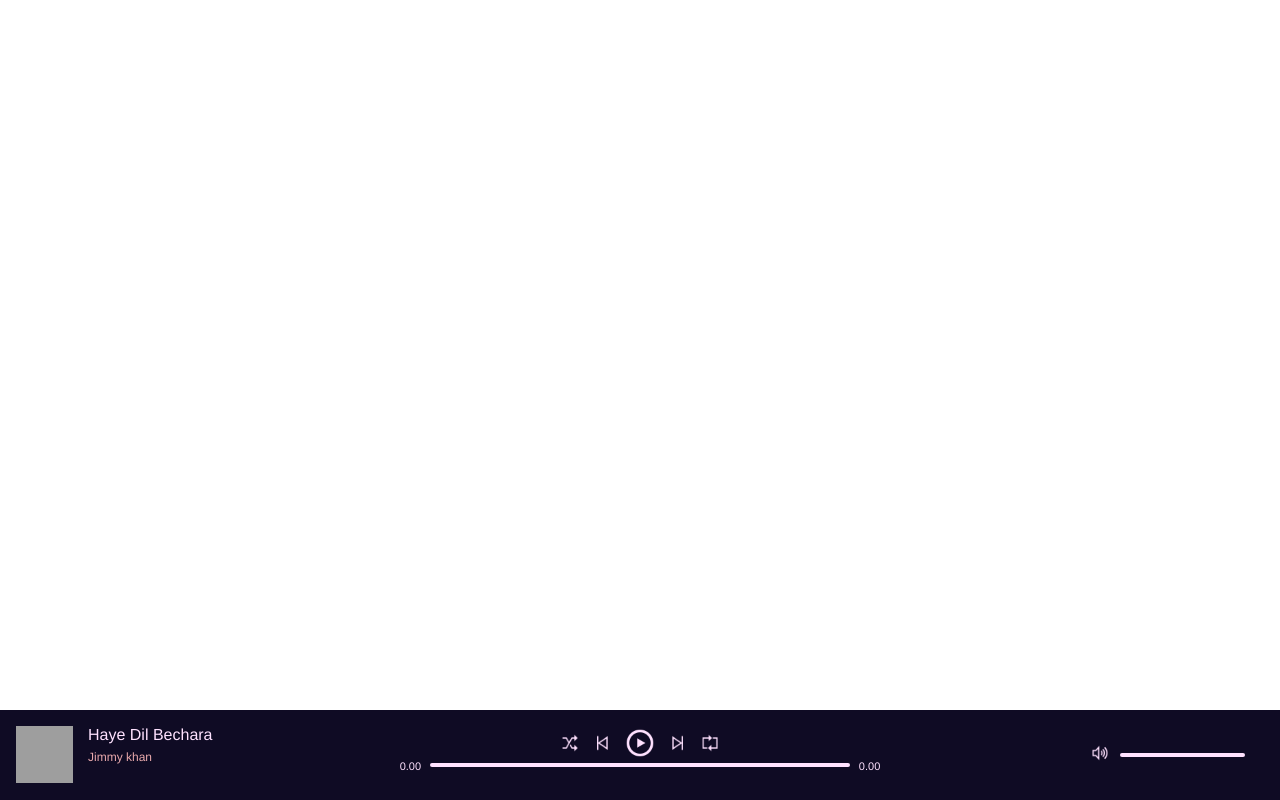
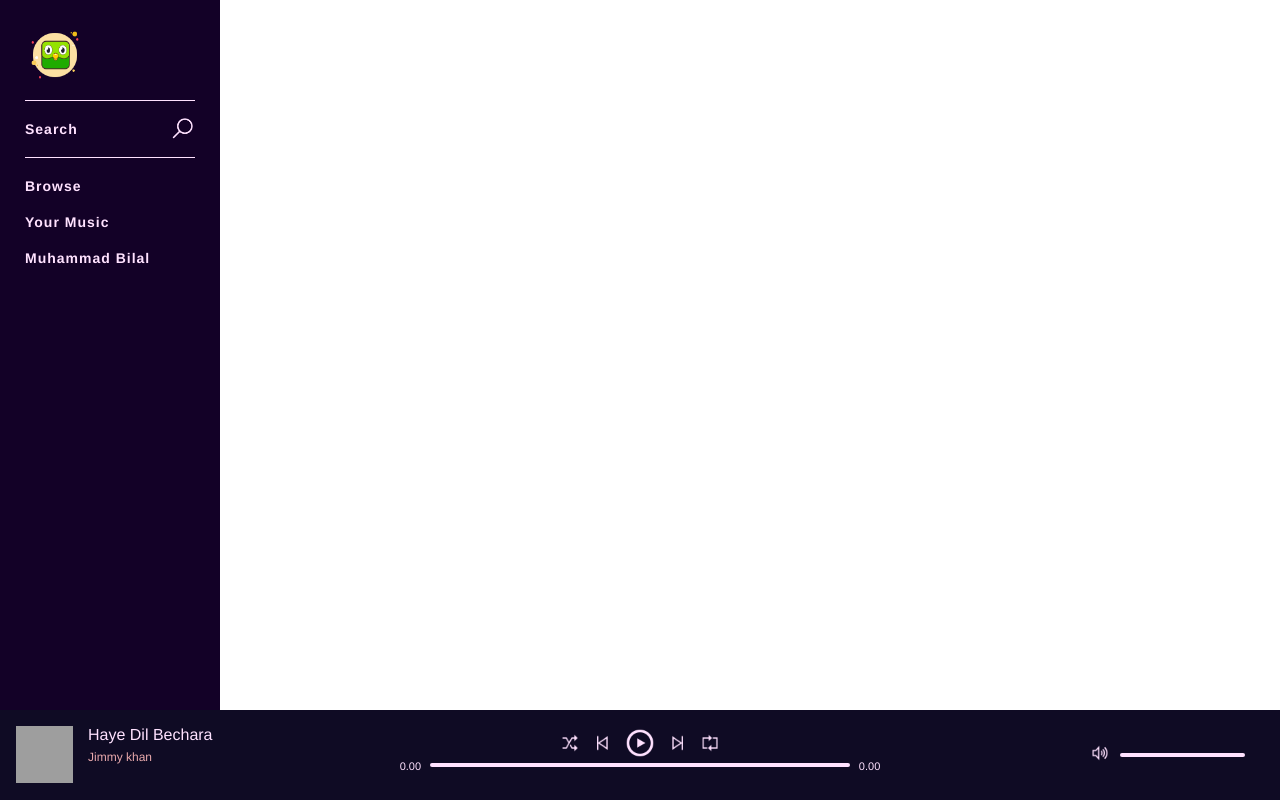
Before and after one commit to Bill550/Spotify, a PHP site: page / in a window 1280 px wide. Run offline with PHP 8.4, Linux system fonts and the light colour scheme; the visitor is signed in with stand-in values (Sample User, id 1); grey boxes are pictures that could not be loaded.

Commit message:
5th Changes

```diff
--- a/Assets/css/style.css
+++ b/Assets/css/style.css
@@ -120,3 +120,55 @@ html,body{
 .volumeBar .progressBar {
     width: 125px;
 }
+/* /////////////////////////////////////////////////////////////////////////////////////////// */
+/* ////////////////////////////////////////////////////////////////////////////////////////////////////// */
+#topContainer {
+    min-height: 100%;
+    width: 100%;
+}
+
+#NavbarContainer {
+    background-color: rgb(19, 1, 39);
+    width: 220px;
+    height: 100vh;
+    position: fixed;
+    top: 0;
+    left: 0;
+}
+.Navbar{
+    padding: 25px;
+    display: flex;
+    flex-direction: column;
+    -ms-flex-direction: column;
+}
+.logo img {
+    width: 60px;
+}
+.logo {
+    margin-bottom: 15px;
+}
+.Navbar .group{
+    border-top: 1px solid #ffe2ff;
+    padding: 10px 0;
+}
+.navItem{
+    padding: 10px 0;
+    font-size: 14px;
+    font-weight: 700;
+    display: block;
+    letter-spacing: 1px;
+    position: relative;
+}
+.navItemLink{
+    color: #ffe2ff;
+    text-decoration: none;
+}
+.navItemLink:hover {
+    color: #E9A9AC;
+}
+.navItemLink .icon {
+    position: absolute;
+    right: 0;
+    top: 5px;
+    width: 25px;
+}
--- a/index.php
+++ b/index.php
@@ -16,12 +16,47 @@
 </head>
 
 <body>
+    <div id="mainContainer">
+        <div id="topContainer">
+            <div id="NavbarContainer">
+                <nav class="Navbar">
+
+                    <a href="index.php" class="logo">
+                        <img src="Assets/Images/Icons/logo.png" alt="" srcset="">
+                    </a>
+
+                    <div class="group">
+                        <div class="navItem">
+                            <a href="search.php" class="navItemLink">Search
+                                <img src="Assets/Images/Icons/search.png" alt="Search" class="icon">
+                            </a>
+                        </div>
+                    </div>
+
+                    <div class="group">
+                        <div class="navItem">
+                            <a href="browse.php" class="navItemLink">Browse</a>
+                        </div>
+                        <div class="navItem">
+                            <a href="youMusic.php" class="navItemLink">Your Music</a>
+                        </div>
+                        <div class="navItem">
+                            <a href="profile.php" class="navItemLink">Muhammad Bilal</a>
+                        </div>
+                    </div>
+
+                </nav>
+            </div>
+        </div>
+
         <div id="nowPlayingBarContainer">
             <div id="nowPlayingBar">
                 <div id="nowPlayingLeft">
                     <div class="content">
                         <span class="albumLink">
-                        <img class="albumArtwork" src="https://mir-s3-cdn-cf.behance.net/project_modules/max_1200/0994d841602157.57ac63336b606.jpg" alt="" srcset="">
+                            <img class="albumArtwork"
+                                src="https://mir-s3-cdn-cf.behance.net/project_modules/max_1200/0994d841602157.57ac63336b606.jpg"
+                                alt="" srcset="">
                         </span>
                         <div class="trackInfo">
                             <span class="trackName">
@@ -68,7 +103,7 @@
                             <span class="progressTime current">0.00</span>
                             <div class="progressBar">
                                 <div class="progressBarBG">
-                                <div class="progress">  </div>
+                                    <div class="progress"> </div>
                                 </div>
                             </div>
                             <span class="progressTime remaining">0.00</span>
@@ -83,7 +118,7 @@
 
                         <div class="progressBar">
                             <div class="progressBarBG">
-                            <div class="progress">  </div>
+                                <div class="progress"> </div>
                             </div>
                         </div>
 
@@ -94,6 +129,7 @@
                 </div>
             </div>
         </div>
+    </div>
 </body>
 
 </html>
```
Also changed, not shown: Assets/Images/Icons/logo.png (added), Assets/Images/artwork/Falling.png (added), Assets/Images/artwork/Havana.png (added), Assets/Images/artwork/Pindiboys.jpg (added), Assets/Images/artwork/jimmyKhan.jpg (added), Assets/Images/artwork/pitbull.jpg (added), Assets/css/register.css (line endings or trailing spaces), 5 other files. Lines whose indentation alone changed are shown as unchanged.
